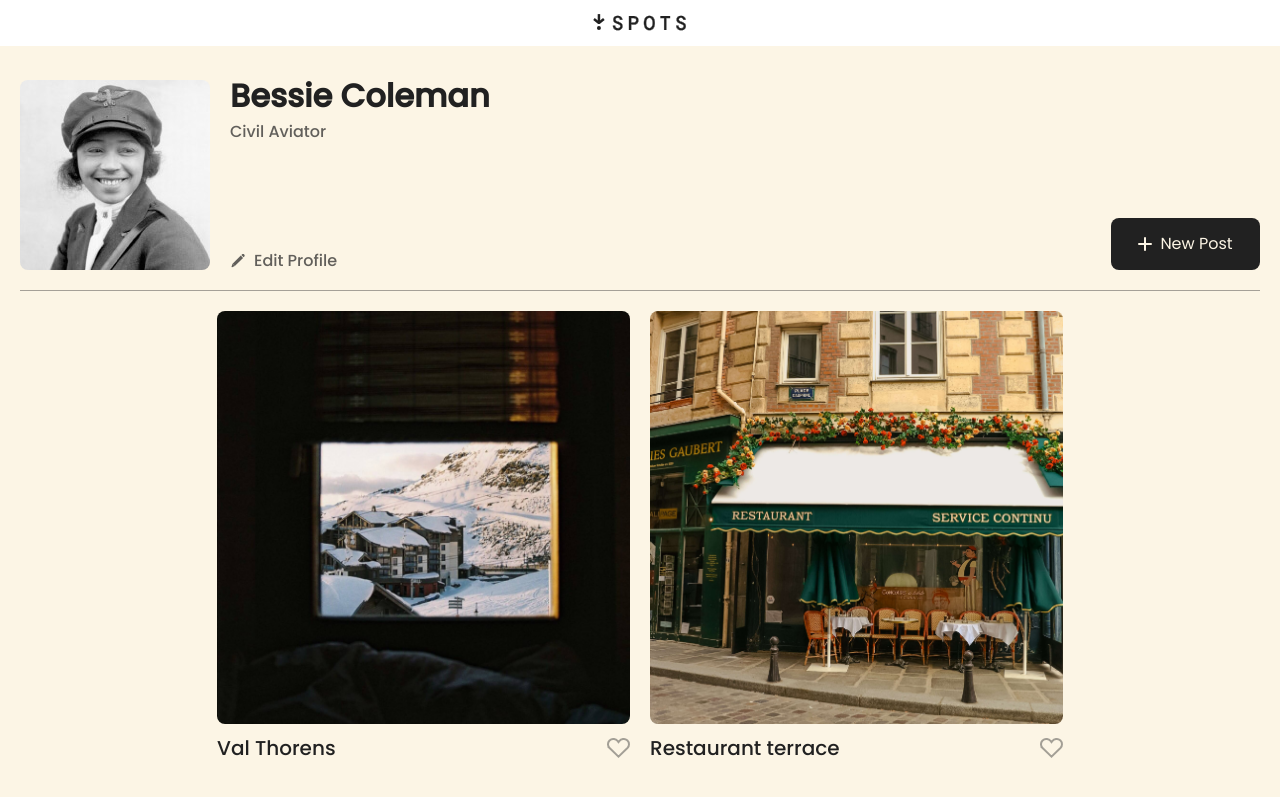
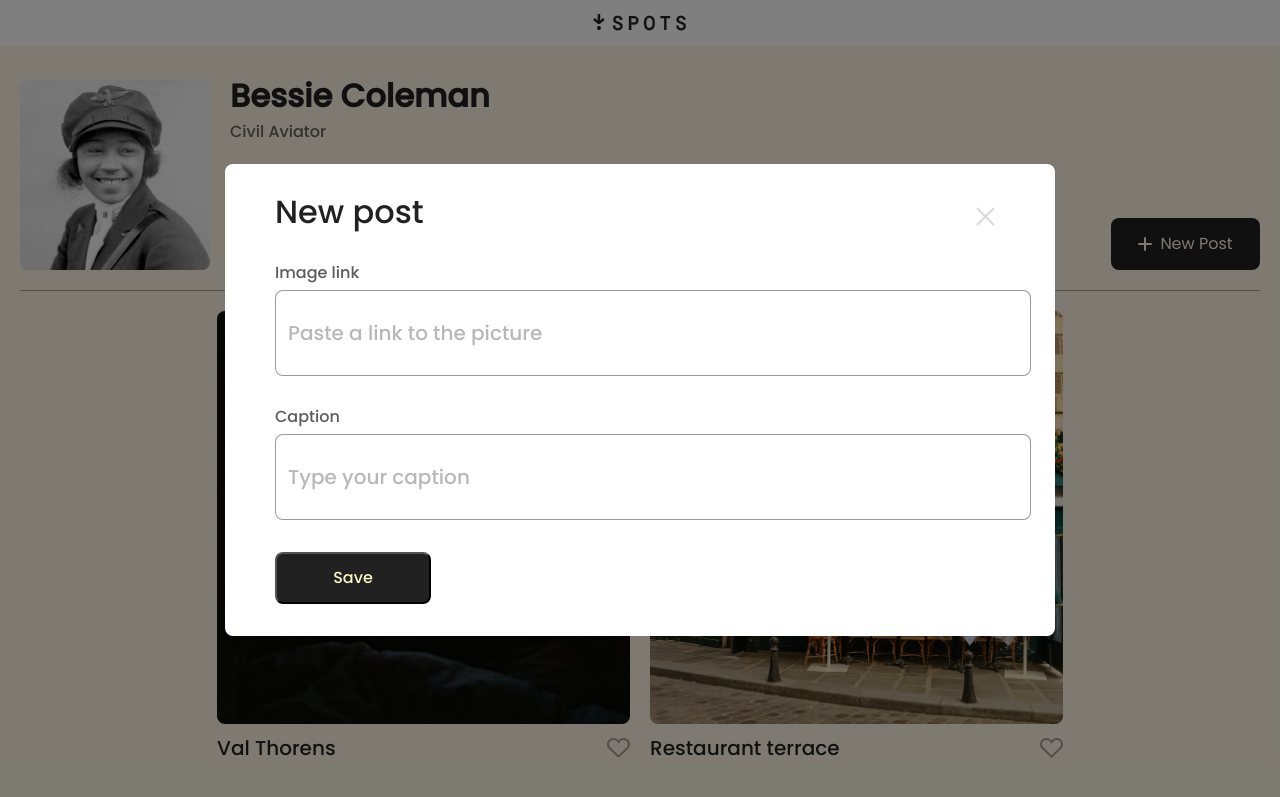
Before and after one commit to KenLewis3/se_project_spots, a plain HTML site: page index.html in a window 1280 px wide. Shown: the top 797 px of the page. Drawn offline with Linux system fonts and the light colour scheme.

Commit message:
Project 4 Stage 1

```diff
--- /dev/null
+++ b/blocks/modal.css
@@ -0,0 +1,124 @@
+.modal {
+    visibility: hidden;
+    position: fixed;
+    top: 0;
+    bottom: 0;
+    right: 0;
+    left: 0;
+    background-color: #00000080;
+    display: flex;
+    justify-content: center;
+    align-items: center;
+    padding: 10px;
+}
+
+.modal_is-opened {
+    visibility: visible;
+}
+
+.modal__container {
+    position: relative;
+    max-width: 730px;
+    width: 100%;
+    border-radius: 8px;
+    background-color: #FFFFFF;
+    padding: 32px 50px;
+}
+
+.modal__close-button {
+    position: absolute;
+    top: 32px;
+    right: 50px;
+    height: 40px;
+    width: 40px;
+    border-style: none;
+    background-color: transparent;
+    padding: 0;
+    opacity: 40%;
+}
+
+.modal__title {
+    font-family: 'Poppins', Arial, Helvetica, sans-serif;
+    font-weight: 500;
+    font-size: 32px;
+    line-height: 1;
+    color: #212121;
+    margin:0 0 36px;
+}
+
+.modal__form {
+    display: flex;
+    flex-direction: column;
+}
+
+.modal__label {
+    display: flex;
+    flex-direction: column;
+    gap: 8px;
+    margin:0 0 32px;
+    font-family: 'Poppins', Arial, Helvetica, sans-serif;
+    font-weight: 500;
+    font-size: 16px;
+    color: rgba(21, 21, 21, .7);
+}
+
+.modal__input {
+    width: 100%;
+    height: 52px;
+    border-radius: 8px;
+    border: 1px solid rgba(0, 0, 0, .4);
+    font-family: 'Poppins', Arial, Helvetica, sans-serif;
+    font-weight: 500;
+    font-size: 20px;
+    line-height: 1;
+    padding: 16px 12px;
+}
+
+.modal__input::placeholder {
+    color: rgba(21, 21, 21, .3);
+}
+
+.form__submit-button {
+    max-width: 156px;
+    width: 100%;
+    height: 52px;
+    border-radius: 8px;
+    background-color: #212121;
+    color: #FCF5C5;
+    font-family: 'Poppins', Arial, Helvetica, sans-serif;
+    font-weight: 500;
+    font-size: 16px;
+    line-height: 1;
+}
+
+@media screen and (max-width: 320px) {
+    .modal__container {
+        width: 300px;
+        padding: 12px;
+    }
+
+    .modal__title {
+        font-size: 20px;
+        margin-top: 12px;
+    }
+
+    .modal__close-button {
+        top: 12px;
+        right: 12px;
+    }
+
+    .modal__label {
+        margin: 0 0 24px;
+    }
+
+    .modal__input {
+        width: 276px;
+        max-width: none;
+        font-size: 16px;
+    }
+
+    .form__submit-button {
+        width: 100%;
+        max-width: none;
+    }
+}
--- a/index.html
+++ b/index.html
@@ -115,6 +115,40 @@
       <footer class="footer">
         <p class="footer__copyright">2025 &copy; Spots</p>
       </footer>
+      <div class="modal">
+        <div class="modal__container">
+          <button type="button" class="modal__close-button">
+            <img src="./images/close_button.png" alt="Close Button">
+          </button>
+          <h2 class="modal__title">Edit profile</h2>
+          <form class="modal__form">
+            <label for="profile-name-input" class="modal__label">Name
+            <input type="text" id="profile-name-input" class="modal__input" placeholder="Type your name">
+          </label>
+            <label for="profile-description-input" class="modal__label">Description
+            <input type="text" id="profile-description-input" class="modal__input" placeholder="Describe yourself">
+          </label>
+            <button type="submit" class="form__submit-button">Save</button>
+          </form>
+        </div>
+      </div>
+      <div class="modal modal_is-opened">
+        <div class="modal__container">
+          <button type="button" class="modal__close-button">
+            <img src="./images/close_button.png" alt="Close Button">
+          </button>
+          <h2 class="modal__title">New post</h2>
+          <form class="modal__form">
+            <label for="card-image-input" class="modal__label">Image link
+            <input type="url" id="card-image-input" class="modal__input" placeholder="Paste a link to the picture">
+          </label>
+            <label for="card-caption-input" class="modal__label">Caption
+            <input type="text" id="card-caption-input" class="modal__input" placeholder="Type your caption">
+          </label>
+            <button type="submit" class="form__submit-button">Save</button>
+          </form>
+        </div>
+      </div>
     </div>
   </body>
 </html>
--- a/pages/index.css
+++ b/pages/index.css
@@ -7,3 +7,4 @@
 @import url(../blocks/cards.css);
 @import url(../blocks/card.css);
 @import url(../blocks/footer.css);
+@import url(../blocks/modal.css);
```
Also changed, not shown: images/close_button.png (added).
